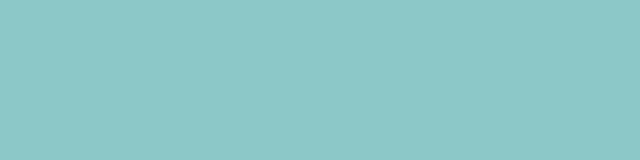
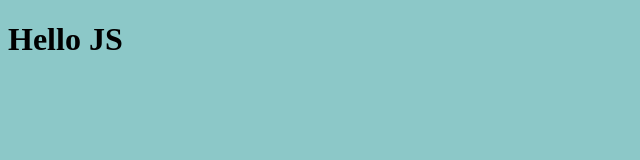
Before and after one commit to Yaroslav50/genius.space_02_JS, a plain HTML site: page index.html in a window 1280 px wide. Shown: the whole page, without its empty margins (0-640 px from the left). Drawn offline with Linux system fonts and the light colour scheme.

Commit message:
second start

```diff
--- a/index.html
+++ b/index.html
@@ -7,6 +7,7 @@
     <link rel="stylesheet" href="css/main.min.css">
 </head>
 <body>
-    <script>alert("hello")</script>
+    <h1>Hello JS</h1>
+    <script>console.log("test")</script>
 </body>
 </html>
```
